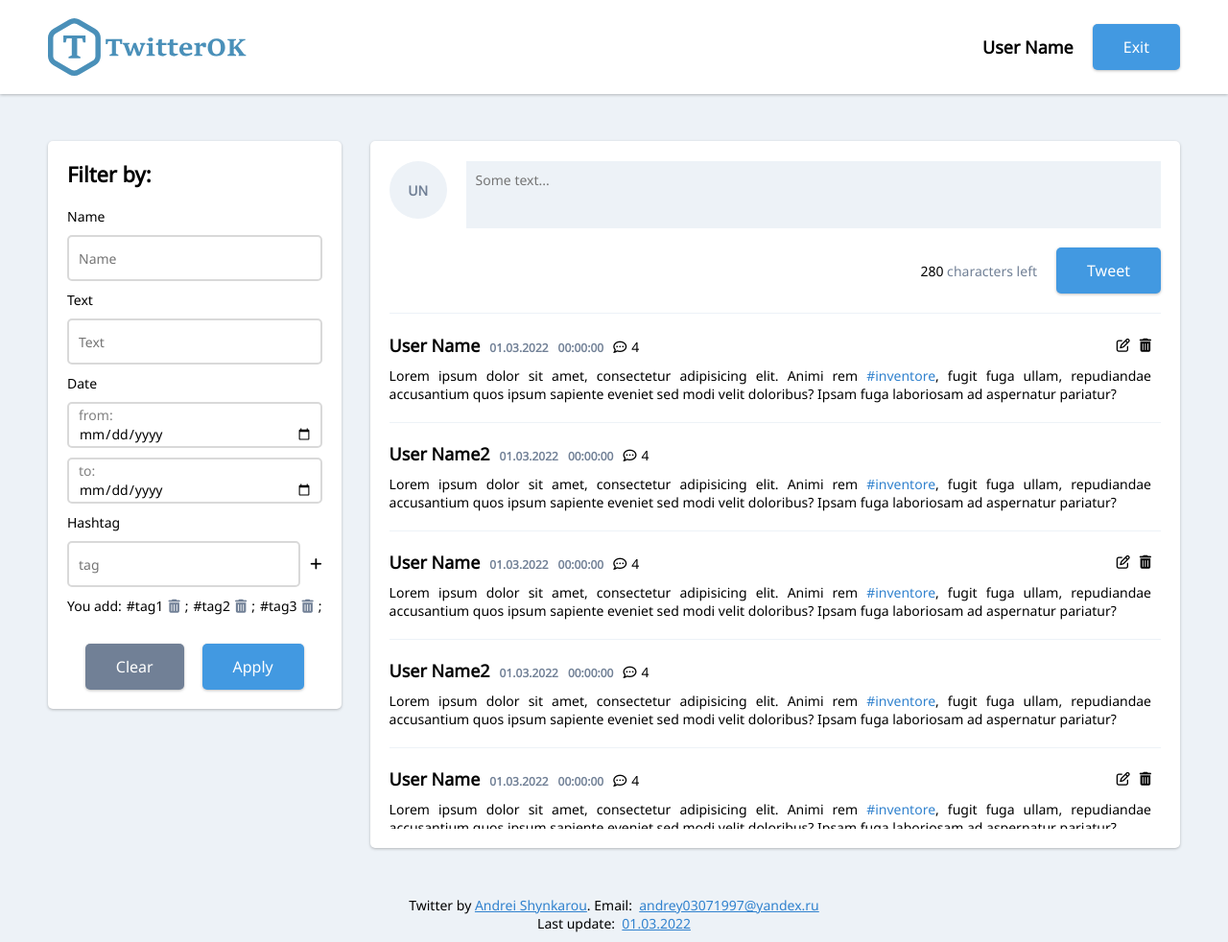
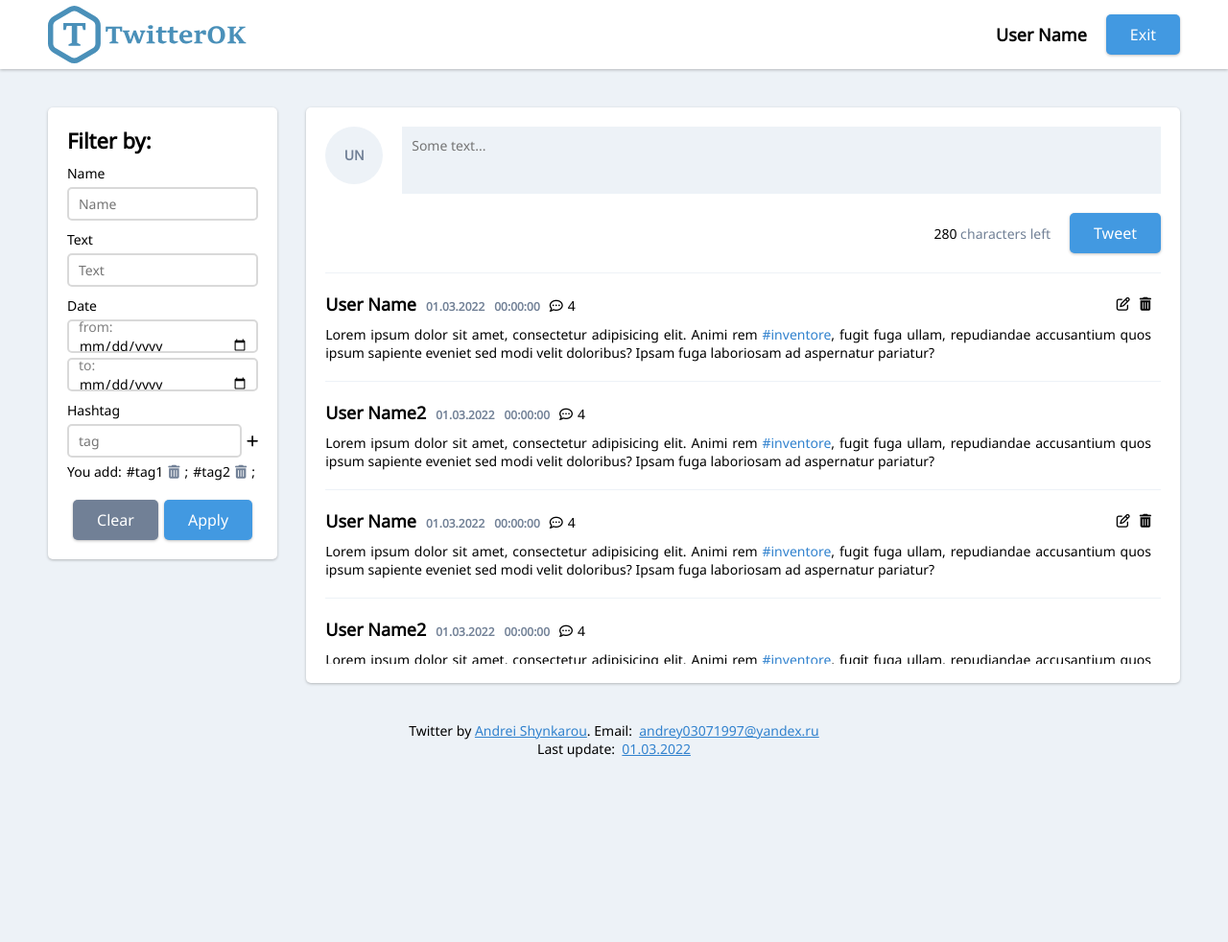
Before and after one commit to andrei4ik1997/DataMola_Trainee, a plain HTML site: page UI/index.html in a window 1280 px wide. Shown: the whole page at 96% size. After the commit the page ends 800 px from the top, so only its background shows below. Drawn offline with Linux system fonts and the light colour scheme.

Commit message:
Fix remarks

```diff
--- a/UI/index.html
+++ b/UI/index.html
@@ -72,11 +72,6 @@
               </div>
               <div class="hashtag__container">
                 <span class="hashtag__name">#tag2</span>
-                <i class="icon icon_gray fa-solid fa-trash-can"></i>
-                <span class="hashtag__separate">;</span>
-              </div>
-              <div class="hashtag__container">
-                <span class="hashtag__name">#tag3</span>
                 <i class="icon icon_gray fa-solid fa-trash-can"></i>
                 <span class="hashtag__separate">;</span>
               </div>
--- a/UI/styles.css
+++ b/UI/styles.css
@@ -9,6 +9,10 @@
 }
 
 :root {
+  --primary__value: 1.4286rem;
+  --secondary__value: 0.7143rem;
+  --width__button: 7.1429rem;
+  --height__button: 2.8571rem;
   --color__background_body: #edf2f7;
   --color__background_primary: #fff;
   --color__primary: #4299e1;
@@ -16,25 +20,32 @@
   --color__error: #dc3848;
   --color__hashtag: #3182ce;
   --color__text: #000000;
+  --color__button-text: #ffffff;
   --shadow: 0px 1px 3px rgba(0, 0, 0, 0.25);
+  --border__input: 2px solid #d9d9d9;
+  --border-bottom: solid #edf2f7 1px;
   --border_radius: 5px;
-  --padding__section: 20px;
+  --padding__section: var(--primary__value);
+  --padding__body: 0 3.5714rem;
+  --padding__button: 0.7143rem 1.7857rem;
+  --gap__container: var(--primary__value);
+  --gap__main: 2.1429rem;
 }
 
 ::-webkit-scrollbar {
-  width: 12px;
+  width: var(--secondary__value);
 }
 
 ::-webkit-scrollbar-track {
-  -webkit-box-shadow: inset 0 0 6px rgba(0, 0, 0, 0.1);
-  -webkit-border-radius: 10px;
-  border-radius: 10px;
+  -webkit-box-shadow: inset 0 0 0.5rem rgba(0, 0, 0, 0.1);
+  -webkit-border-radius: var(--border_radius);
+  border-radius: var(--border_radius);
 }
 
 ::-webkit-scrollbar-thumb {
-  -webkit-border-radius: 10px;
-  -webkit-box-shadow: inset 0 0 6px rgba(0, 0, 0, 0.5);
-  border-radius: 10px;
+  -webkit-border-radius: var(--border_radius);
+  -webkit-box-shadow: inset 0 0 0.5rem rgba(0, 0, 0, 0.5);
+  border-radius: var(--border_radius);
   background-color: var(--color__primary);
 }
 
@@ -75,7 +86,7 @@ a {
 
 body {
   width: 100%;
-  height: 982px;
+  height: 100vh;
   display: flex;
   flex-direction: column;
   gap: 5%;
@@ -101,13 +112,12 @@ input::-webkit-calendar-picker-indicator {
   display: flex;
   justify-content: center;
   align-items: center;
-  padding: 13px 32px;
-  width: max-content;
+  padding: var(--padding__button);
   border: none;
   border-radius: var(--border_radius);
   box-shadow: var(--shadow);
   font-size: 1.1429rem;
-  color: #ffffff;
+  color: var(--color__button-text);
   cursor: pointer;
 }
 
@@ -140,7 +150,7 @@ input::-webkit-calendar-picker-indicator {
   flex-direction: row;
   justify-content: space-between;
   align-items: center;
-  padding: 0px 50px;
+  padding: var(--padding__body);
   height: 10%;
   background-color: var(--color__background_primary);
   box-shadow: var(--shadow);
@@ -195,7 +205,7 @@ input::-webkit-calendar-picker-indicator {
 .header__container {
   display: flex;
   align-items: center;
-  gap: 20px;
+  gap: var(--gap__container);
 }
 
 .header__logo {
@@ -209,7 +219,7 @@ input::-webkit-calendar-picker-indicator {
 .header__authorized {
   display: flex;
   align-items: center;
-  gap: 20px;
+  gap: var(--gap__container);
 }
 
 .header__username {
@@ -225,8 +235,8 @@ input::-webkit-calendar-picker-indicator {
 .main {
   position: relative;
   display: flex;
-  gap: 30px;
-  padding: 0px 50px;
+  gap: var(--gap__main);
+  padding: var(--padding__body);
   width: 100%;
   height: 75%;
 }
@@ -238,7 +248,7 @@ input::-webkit-calendar-picker-indicator {
 .main__container {
   display: flex;
   flex-direction: column;
-  gap: 20px;
+  gap: var(--gap__container);
   width: 100%;
   max-height: 100%;
   height: min-content;
@@ -249,6 +259,7 @@ input::-webkit-calendar-picker-indicator {
 }
 
 .section {
+  max-height: 100%;
   height: max-content;
   padding: var(--padding__section);
   background-color: var(--color__background_primary);
@@ -260,18 +271,14 @@ input::-webkit-calendar-picker-indicator {
   display: flex;
   flex-direction: column;
   flex: 0 1 300px;
-  gap: 10px;
-}
-
-.form__title {
-  margin-bottom: 10px;
+  gap: calc(var(--gap__container) / 2);
 }
 
 .form__input-container {
   position: relative;
   display: flex;
   flex-direction: column;
-  gap: 10px;
+  gap: 5px;
   width: 100%;
 }
 
@@ -281,10 +288,11 @@ input::-webkit-calendar-picker-indicator {
 }
 
 .form__input {
-  padding: 0px 10px;
+  padding: 0 var(--secondary__value);
   width: 100%;
-  height: 48px;
-  border: 2px solid #d9d9d9;
+  height: 2.5rem;
+  max-height: 60px;
+  border: var(--border__input);
   border-radius: var(--border_radius);
   outline: none;
   background-color: var(--color__background_primary);
@@ -293,20 +301,20 @@ input::-webkit-calendar-picker-indicator {
 .form__hashtag {
   display: flex;
   flex-wrap: wrap;
-  gap: 5px;
+  gap: 0.3571rem;
 }
 
 .hashtag__container {
   display: flex;
   align-items: baseline;
-  gap: 5px;
+  gap: 0.3571rem;
 }
 
 .form__buttons {
   display: flex;
   justify-content: space-evenly;
   width: 100%;
-  margin-top: 20px;
+  margin-top: var(--secondary__value);
 }
 
 .main__twitter {
@@ -314,7 +322,7 @@ input::-webkit-calendar-picker-indicator {
   flex-direction: column;
   align-items: center;
   flex: 1 1 70%;
-  gap: 20px;
+  gap: var(--gap__container);
   max-height: 100%;
   height: min-content;
 }
@@ -324,25 +332,24 @@ input::-webkit-calendar-picker-indicator {
   flex-direction: column;
   align-items: flex-end;
   flex-grow: 0;
-  gap: 20px;
-  padding-bottom: 20px;
+  gap: var(--gap__container);
+  padding-bottom: var(--primary__value);
   width: 100%;
-  margin: 1px 0px;
-  border-bottom: solid #edf2f7 1px;
+  border-bottom: var(--border-bottom);
 }
 
 .form-add__header {
   display: flex;
   width: 100%;
-  gap: 20px;
+  gap: var(--gap__container);
 }
 
 .form-add__header-logo {
   display: flex;
   align-items: center;
   justify-content: center;
-  width: 60px;
-  height: 60px;
+  width: 4.2857rem;
+  height: 4.2857rem;
   border-radius: 100%;
   font-weight: bold;
   text-transform: uppercase;
@@ -352,7 +359,7 @@ input::-webkit-calendar-picker-indicator {
 
 .form-add__placeholder {
   flex: 1;
-  padding: 10px;
+  padding: var(--secondary__value);
   max-height: max-content;
   min-height: 70px;
   border: none;
@@ -364,7 +371,7 @@ input::-webkit-calendar-picker-indicator {
 .form-add__footer {
   display: flex;
   align-items: center;
-  gap: 20px;
+  gap: var(--gap__container);
 }
 
 .form-add__text {
@@ -375,21 +382,21 @@ input::-webkit-calendar-picker-indicator {
 .comment {
   display: flex;
   flex-direction: column;
-  align-items: center;
-  gap: 20px;
-  padding: 0 10px 20px 0;
-  border-bottom: solid #edf2f7 1px;
+  gap: var(--gap__container);
+  padding: 0 var(--secondary__value) var(--primary__value) 0;
+  width: 100%;
+  border-bottom: var(--border-bottom);
   scroll-snap-align: start;
 }
 .comment {
-  gap: 10px;
+  gap: calc(var(--gap__container) / 2);
 }
 
 .link__tweet {
   display: flex;
   flex-direction: column;
   align-items: flex-start;
-  gap: 10px;
+  gap: calc(var(--gap__container) / 2);
   width: 100%;
 }
 
@@ -404,7 +411,7 @@ input::-webkit-calendar-picker-indicator {
   justify-content: space-between;
   align-items: center;
   width: 100%;
-  padding: 0px;
+  padding: 0;
 }
 
 .tweet__container,
@@ -412,7 +419,7 @@ input::-webkit-calendar-picker-indicator {
   display: flex;
   flex-direction: row;
   align-items: baseline;
-  gap: 10px;
+  gap: calc(var(--gap__container) / 2);
 }
 
 .tweet__username,
@@ -424,7 +431,7 @@ input::-webkit-calendar-picker-indicator {
 .tweet__date-container,
 .comment__date-container {
   display: flex;
-  gap: 10px;
+  gap: calc(var(--gap__container) / 2);
 }
 
 .tweet__date,
@@ -440,12 +447,12 @@ input::-webkit-calendar-picker-indicator {
   display: flex;
   flex-direction: row;
   align-items: baseline;
-  gap: 5px;
+  gap: 0.3571rem;
 }
 
 .tweet__icons-container {
   display: flex;
-  gap: 10px;
+  gap: calc(var(--gap__container) / 2);
 }
 
 .tweet__text,
@@ -467,15 +474,15 @@ input::-webkit-calendar-picker-indicator {
   display: flex;
   flex-direction: column;
   align-items: center;
-  gap: 20px;
+  gap: var(--gap__container);
+  width: 100%;
   overflow-y: auto;
 }
 .tweets__list,
 .comments__list {
   display: flex;
   flex-direction: column;
-  align-items: center;
-  gap: 20px;
+  gap: var(--gap__container);
   width: 100%;
 }
 
@@ -485,8 +492,9 @@ input::-webkit-calendar-picker-indicator {
   align-items: center;
   justify-content: flex-end;
   width: 100%;
+  min-height: max-content;
   height: 5%;
-  padding-bottom: 10px;
+  padding-bottom: var(--secondary__value);
   font-size: 0.8571rem;
   text-align: center;
   color: var(--color__secondary);
@@ -498,14 +506,14 @@ input::-webkit-calendar-picker-indicator {
 }
 
 .comment__form-add {
-  padding: 0px;
+  padding: 0;
   border-bottom: none;
 }
 
 .no-comments {
   display: none;
   align-self: center;
-  margin-bottom: 20px;
+  margin-bottom: var(--primary__value);
   font-weight: bold;
   font-size: 1.7143rem;
   color: var(--color__secondary);
@@ -515,7 +523,7 @@ input::-webkit-calendar-picker-indicator {
   display: none;
   align-items: center;
   justify-content: center;
-  gap: 20px;
+  gap: var(--gap__container);
   width: 100%;
   font-weight: bold;
   opacity: 0.5;
@@ -552,7 +560,7 @@ input::-webkit-calendar-picker-indicator {
   flex-direction: column;
   align-items: center;
   justify-content: center;
-  gap: 20px;
+  gap: var(--gap__container);
   padding: var(--padding__section);
   border-radius: var(--border_radius);
   background-color: var(--color__background_primary);
@@ -561,7 +569,7 @@ input::-webkit-calendar-picker-indicator {
 
 .modal__buttons {
   display: flex;
-  gap: 20px;
+  gap: var(--gap__container);
 }
 
 .hide {
@@ -577,7 +585,7 @@ input::-webkit-calendar-picker-indicator {
 .authorization__form,
 .registration__form {
   align-items: center;
-  gap: 25px;
+  gap: 1.7857rem;
 }
 
 .form__error-message {
@@ -595,8 +603,8 @@ input::-webkit-calendar-picker-indicator {
 .link_icon {
   position: absolute;
   top: 0;
-  left: 50px;
-  transform: translateY(calc(-100% - 5px));
+  left: 3.5714rem;
+  transform: translateY(-50%);
 }
 
 .error {
@@ -610,23 +618,43 @@ input::-webkit-calendar-picker-indicator {
 .error-container {
   display: flex;
   align-items: center;
-  gap: 20px;
+  gap: var(--gap__container);
 }
 
 .error__text {
   font-size: 2rem;
 }
 
+@media screen and (min-width: 2500px) {
+  * {
+    font-size: 26px;
+  }
+}
+
+@media screen and (min-width: 2000px) and (max-width: 2500px) {
+  * {
+    font-size: 22px;
+  }
+}
+
+@media screen and (min-width: 1500px) and (max-width: 2000px) {
+  * {
+    font-size: 18px;
+  }
+}
+
 @media screen and (max-width: 900px) {
   .header {
-    padding: 20px;
+    padding: 0 var(--primary__value);
   }
+
   .main {
-    gap: 20px;
-    padding: 0px 20px;
+    gap: var(--gap__container);
+    padding: 0 var(--primary__value);
   }
+
   .link_icon {
-    left: 20px;
+    left: var(--primary__value);
   }
 }
 
@@ -634,13 +662,19 @@ input::-webkit-calendar-picker-indicator {
   body {
     gap: 0%;
   }
+  .header {
+    min-height: 80px;
+  }
+
   .burger {
     display: block;
   }
+
   .main {
     height: 80%;
     padding: 0;
   }
+
   .section {
     border-radius: 0;
     width: 100%;
@@ -657,9 +691,11 @@ input::-webkit-calendar-picker-indicator {
     transform: none;
     width: 100%;
   }
+
   .form-add__placeholder {
-    min-height: 150px;
+    min-height: 120px;
   }
+
   .footer {
     height: 100%;
   }
@@ -669,23 +705,22 @@ input::-webkit-calendar-picker-indicator {
   * {
     font-size: 12px;
   }
+
   .header__logo {
     width: 66px;
     background-image: url("./assets/logo/Logo_mobile.svg");
   }
+
   .form-add__header-logo {
     display: none;
   }
-  .main {
-    height: 82%;
-    padding: 0;
-  }
+
   .main__container {
-    gap: 10px;
+    gap: calc(var(--gap__container) / 2);
   }
 
   .tweet,
   .comment {
-    padding-bottom: 10px;
+    padding-bottom: var(--secondary__value);
   }
 }
```
